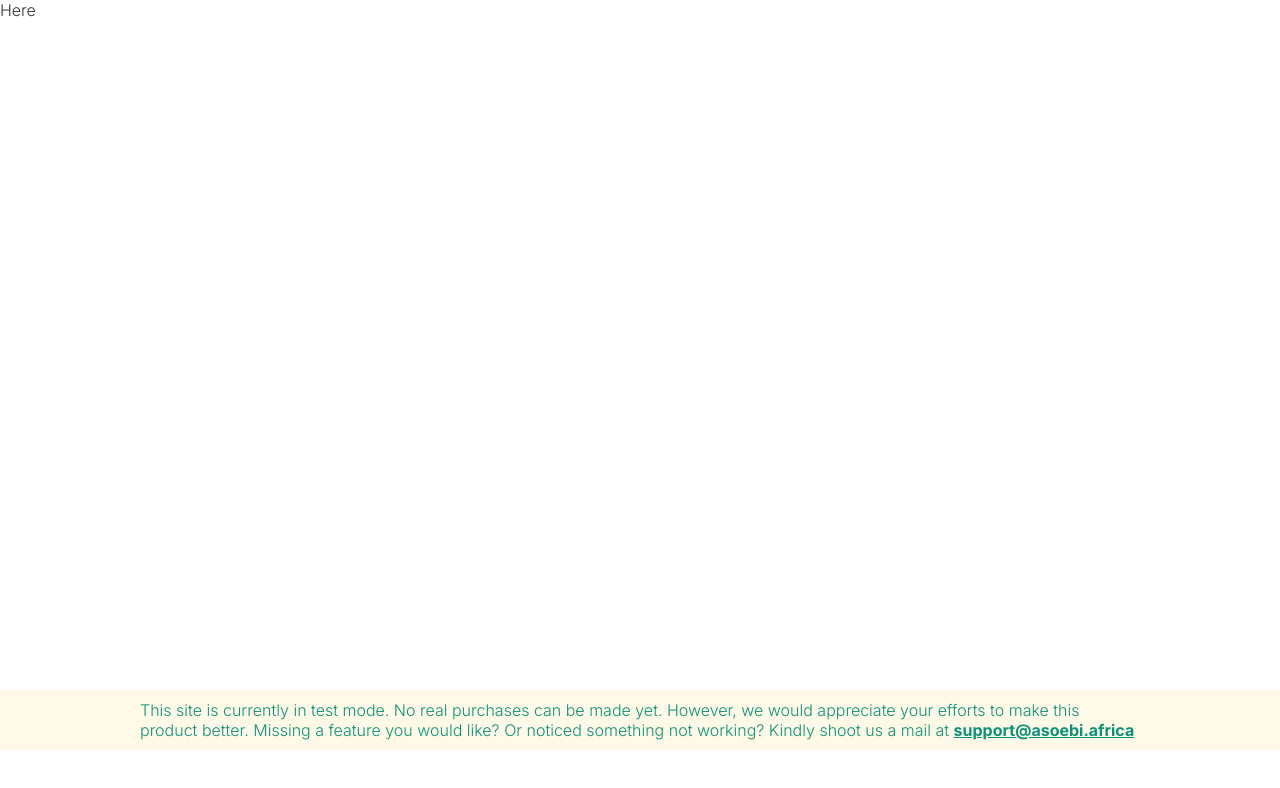
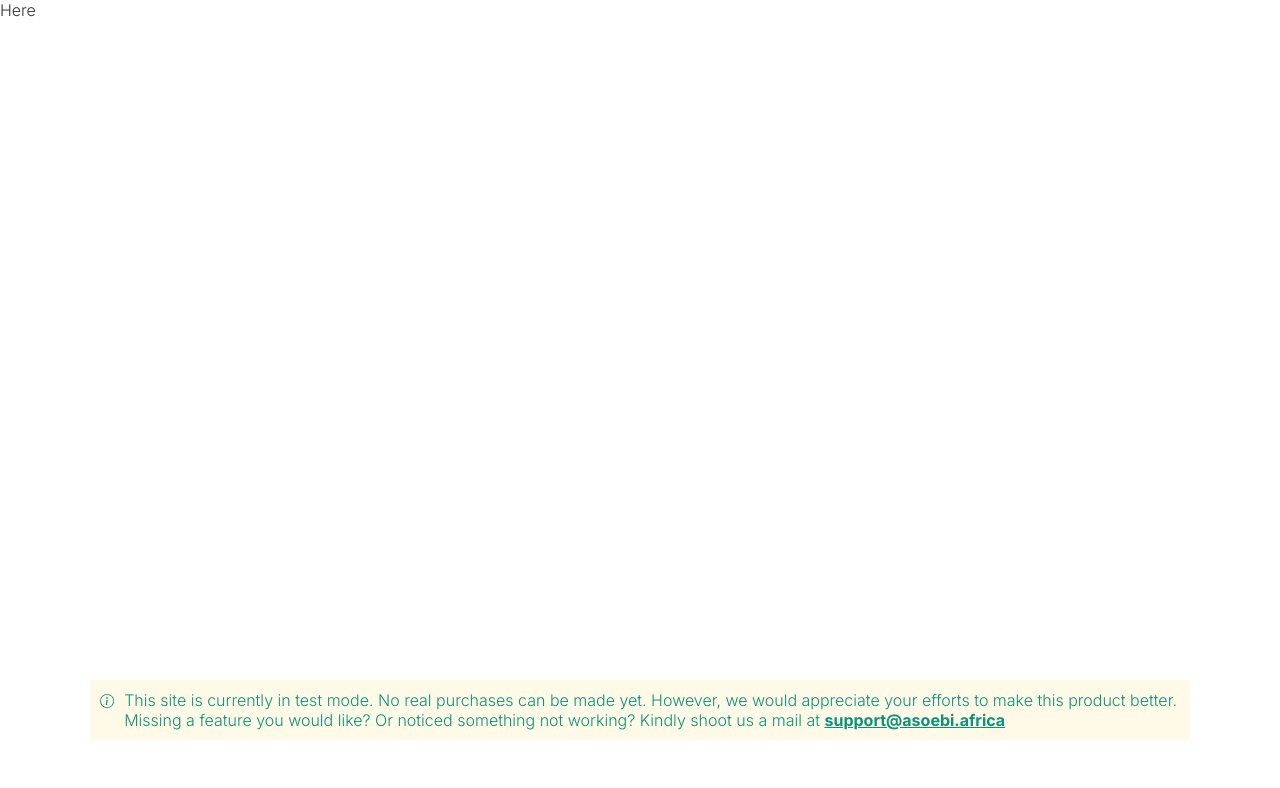
Before and after one commit to Trippple-Space/shoppp_space_customer_web, a Next.js app: page / in a window 1280 px wide. Shown: the top 788 px of the page. Built offline with nearby package versions, Linux system fonts and the light colour scheme.

Commit message:
fix test mode banner

```diff
--- a/src/app/layout.tsx
+++ b/src/app/layout.tsx
@@ -5,6 +5,7 @@ import '../styles/styles.scss';
 import { Inter, Roboto, Lora } from 'next/font/google'
 // import { useAuthGuard } from '@/modules/lib/utility/hooks/use-auth-guard';
 import GlobalArena from '@/modules/lib/components/global-arena/GlobalArena';
+import { BsInfo, BsInfoCircle } from 'react-icons/bs';
 
 const inter = Inter({
   subsets: ['latin'],
@@ -46,11 +47,15 @@ export default function RootLayout({
     <html lang="en" className={`${inter.variable} ${roboto.variable} ${lora.variable} bg-white font-inter`}>
       <GlobalArena />
       <body className='@lo:weight-300 @lo:text-dimgrey'>
-        <div className='fixed w-full bg-yellow-50 text-green p-10 b-50 z-50'>
-          <div className='max-w-1000 mx-auto text-14 l:text-16'>
+        <div className='fixed w-full b-60 z-3'>
+          <div className='max-w-1000 mx-auto flex text-14 l:text-16 bg-yellow-50 text-green p-10 max-w-1100 mx-auto '>
+          <BsInfoCircle className='inline-block w-fit text-26 mr-10 mt--2' />
+          <span>
+
           This site is currently in test mode. No real purchases can be made yet.
           However, we would appreciate your efforts to make this product better.
           Missing a feature you would like? Or noticed something not working? Kindly shoot us a mail at <a className='bold underline' href="mailto:support@asoebi.africa">support@asoebi.africa</a>
+          </span>
           </div>
         </div>
         {children}
--- a/src/styles/index.css
+++ b/src/styles/index.css
@@ -24,14 +24,21 @@
 .h-full {    height: 100%;  }
 @layer lo { .\@lo\:weight-300 { font-weight: 300; } }
 @layer lo { .\@lo\:text-dimgrey { color: #333333; } }
+.fixed {    position: fixed;  }
 .w-full {    width: 100%;  }
+.b-60 { bottom: 60px; }
+.z-index-3, .z-3 { z-index: 3; }
+.max-w-1000 { max-width: 1000px; }
+.mx-auto {    margin-left: auto;    margin-right: auto;  }
+.text-14 { font-size: 14px; }
 .bg-yellow-50 { background-color: #fff9e8; }
 .text-green { color: #0B9378; }
 .p-10 { padding: 10px; }
-.b-50 { bottom: 50px; }
-.z-index-50, .z-50 { z-index: 50; }
-.max-w-1000 { max-width: 1000px; }
-.mx-auto {    margin-left: auto;    margin-right: auto;  }
+.max-w-1100 { max-width: 1100px; }
+.inline-block {    display: inline-block;  }
+.text-26 { font-size: 26px; }
+.mr-10 { margin-right: 10px; }
+.mt--2 { margin-top: -2px; }
 .bold {    font-weight: bold;  }
 .underline { text-decoration: underline; }
 .bg-white { background-color: #FFFFFF; }
@@ -82,7 +89,6 @@
 .opacity-100 { opacity: 100%; }
 .a-items-end { align-items: flex-end; }
 .gap-15 { gap: 15px; }
-.text-14 { font-size: 14px; }
 .gap-8 { gap: 8px; }
 .w-50p { width: 50%; }
 .border-danger { border-color: #DD4B4B; }
@@ -217,7 +223,6 @@
 .my-20 { margin-top: 20px; margin-bottom: 20px; }
 .my-15 { margin-top: 15px; margin-bottom: 15px; }
 @layer base {.radius-10 { border-radius: 10px; } }
-.fixed {    position: fixed;  }
 .l-0 { left: 0px; }
 .z-index-1, .z-1 { z-index: 1; }
 
@@ -253,7 +258,6 @@
 .w-14 { width: 14px; }
 .h-14 { height: 14px; }
 .rotate-z-180 { transform: rotateZ(180deg); }
-.inline-block {    display: inline-block;  }
 .mb-8 { margin-bottom: 8px; }
 .text-grey-800 { color: #59534E; }
 @layer lo { .\@lo\:w-full {    width: 100%;  } }
@@ -360,7 +364,6 @@
 .p-3 { padding: 3px; }
 .r--12 { right: -12px; }
 .t--14 { top: -14px; }
-.mt--2 { margin-top: -2px; }
 .hover\:text-green:hover { color: #0B9378; }
 .t-57 { top: 57px; }
 .pt-30 { padding-top: 30px; }
@@ -418,7 +421,6 @@
 .w-120p { width: 120%; }
 .h-120p { height: 120%; }
 .my-7 { margin-top: 7px; margin-bottom: 7px; }
-.mr-10 { margin-right: 10px; }
 .disabled\:bg-yellow-200:disabled { background-color: #ffdc9e; }
 .disabled\:cursor-not-allowed:disabled { cursor: not-allowed; }
 .border-hidden { border-style: hidden; }
@@ -521,7 +523,6 @@
 .bg-green-100 { background-color: rgba(11, 147, 120, 0.2); }
 .a-content-center { align-content: center; }
 .color-black { color: black; }
-.bg-\#ECDECC { background-color: #ECDECC; }
 .m-7 { margin: 7px; }
 [class~='g|outline-color:#ECDECC']{outline-color:#ECDECC}
 .outline-offset-5 { outline-offset: 5px; }
@@ -645,7 +646,6 @@
 .bg-light-yellow { background-color: #FFE68BB2; }
 .bg-grey-400 { background-color: #C8C6C3; }
 .pb-100 { padding-bottom: 100px; }
-.text-26 { font-size: 26px; }
 .letter-spacing-1 { letter-spacing: 1px; }
 .max-w-840 { max-width: 840px; }
 .hover\:bg-darkred:hover { background-color: darkred; }
@@ -748,6 +748,7 @@
 
 @media only screen and (min-width: 992px) { .l\:w-50p { width: 50%; } }
 @media only screen and (min-width: 992px) { .l\:block {    display: block;  } }
+@media only screen and (min-width: 992px) { .l\:text-16 { font-size: 16px; } }
 @media only screen and (min-width: 992px) { .l\:w-1000 { width: 1000px; } }
 @media only screen and (min-width: 992px) { .l\:py-20 { padding-top: 20px; padding-bottom: 20px; } }
 @media only screen and (min-width: 992px) { .l\:w-3p { width: 3%; } }
@@ -788,7 +789,6 @@
 @media only screen and (min-width: 992px) { .l\:r-40 { right: 40px; } }
 @media only screen and (min-width: 992px) { .l\:w-22 { width: 22px; } }
 @media only screen and (min-width: 992px) { .l\:h-22 { height: 22px; } }
-@media only screen and (min-width: 992px) { .l\:text-16 { font-size: 16px; } }
 @media only screen and (min-width: 992px) { .l\:px-25 { padding-left: 25px; padding-right: 25px; } }
 @media only screen and (min-width: 992px) { @layer base {.l\:radius-10 { border-radius: 10px; } } }
 @media only screen and (min-width: 992px) { .l\:text-17 { font-size: 17px; } }
```
